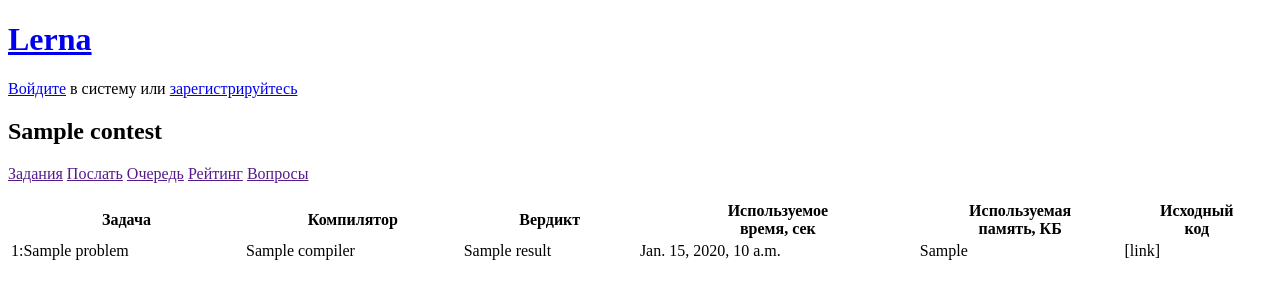
After one commit to LernaProject/Lerna, a Django app: template contests/templates/contests/attempts.html in a window 1280 px wide. The commit adds this page. Shown: the top 300 px of the page. Run offline with Django 3.2, Linux system fonts and the light colour scheme; the template is opened without the code that fills it: most values are stand-ins (such as "Sample title", 1, 10 or a date in 2020).

Commit message:
Добавил шаблон "inner" для страниц контеста, добавил страницу очереди попыток. Added template 'inner' for contest pages, added queue page

```diff
--- /dev/null
+++ b/contests/templates/contests/attempts.html
@@ -0,0 +1,28 @@
+{% extends 'contests/inner.html' %}
+
+{% block body %}
+  {% if attempts %}
+    <table style="width: 100%">
+    <tr>
+      <th>Задача</th>
+      <th>Компилятор</th>
+      <th>Вердикт</th>
+      <th>Используемое<br/>время, сек</th>
+      <th>Используемая<br/>память, КБ</th>
+      <th>Исходный<br/>код</th>
+    </tr>
+    {% for attempt in attempts %}
+      <tr>
+        <td>{{ attempt.problem_in_contest.number }}:{{ attempt.problem_in_contest.problem.name }}</td>
+        <td>{{ attempt.compiler.name }}</td>
+        <td>{{ attempt.result }}</td>
+        <td>{{ attempt.used_time|default_if_none:'' }}</td>
+        <td>{{ attempt.used_memory|default_if_none:'' }}</td>
+        <td>[link]</td>
+      </tr>
+    {% endfor %}
+    </table>
+  {% else %}
+    <p>На этой странице будет отображаться очередь ваших посылок</p>
+  {% endif %}
+{% endblock body %}
--- /dev/null
+++ b/contests/templates/contests/inner.html
@@ -0,0 +1,17 @@
+{% extends 'base.html' %}
+
+{% block local_title %}
+  {% if contest %}
+    <h2>{{ contest.name }}</h2>
+  {% endif %}
+{% endblock local_title %}
+
+{% block links %}
+  <p>
+    <a href="">Задания</a>
+    <a href="">Послать</a>
+    <a href="">Очередь</a>
+    <a href="">Рейтинг</a>
+    <a href="">Вопросы</a>
+  </p>
+{% endblock links %}
--- a/contests/urls.py
+++ b/contests/urls.py
@@ -1,9 +1,10 @@
 from django.conf.urls import url
 
-from .views import ContestIndexView, TrainingIndexView, TrainingView
+from .views import ContestIndexView, TrainingIndexView, TrainingView, AttemptsView
 
 urlpatterns = (
     url(R"^$", ContestIndexView.as_view(), name="index"),
     url(R"^trainings$", TrainingIndexView.as_view(), name="trainings"),
     url(R"^training/(?P<id>\d+)$", TrainingView.as_view(), name="training"),
+    url(R"^attempts/(?P<id>\d+)$", AttemptsView.as_view(), name="attempts"),
 )
--- a/templates/base.html
+++ b/templates/base.html
@@ -20,8 +20,9 @@
     {% else %}
       <p><a href="/login">Войдите</a> в систему или <a href="/registration">зарегистрируйтесь</a></p>
     {% endif %}
-    {% block links %}{% endblock %}
-    {% block body %}{% endblock %}
+    {% block local_title %}{% endblock local_title %}
+    {% block links %}{% endblock links %}
+    {% block body %}{% endblock body %}
   </body>
 </html>
 {# {% endspaceless %} #}
--- a/templates/global.html
+++ b/templates/global.html
@@ -7,4 +7,4 @@
     <a href="{% url 'contests:trainings' %}">Тренировки</a>
     <a href="{% url 'global_statistics:rating' %}">Глобальный рейтинг</a>
   </p>
-{% endblock %}
+{% endblock links %}
```
Also changed, not shown: contests/templates/contests/training.html (+2 -8 lines), contests/views.py (+22 -2 lines).
